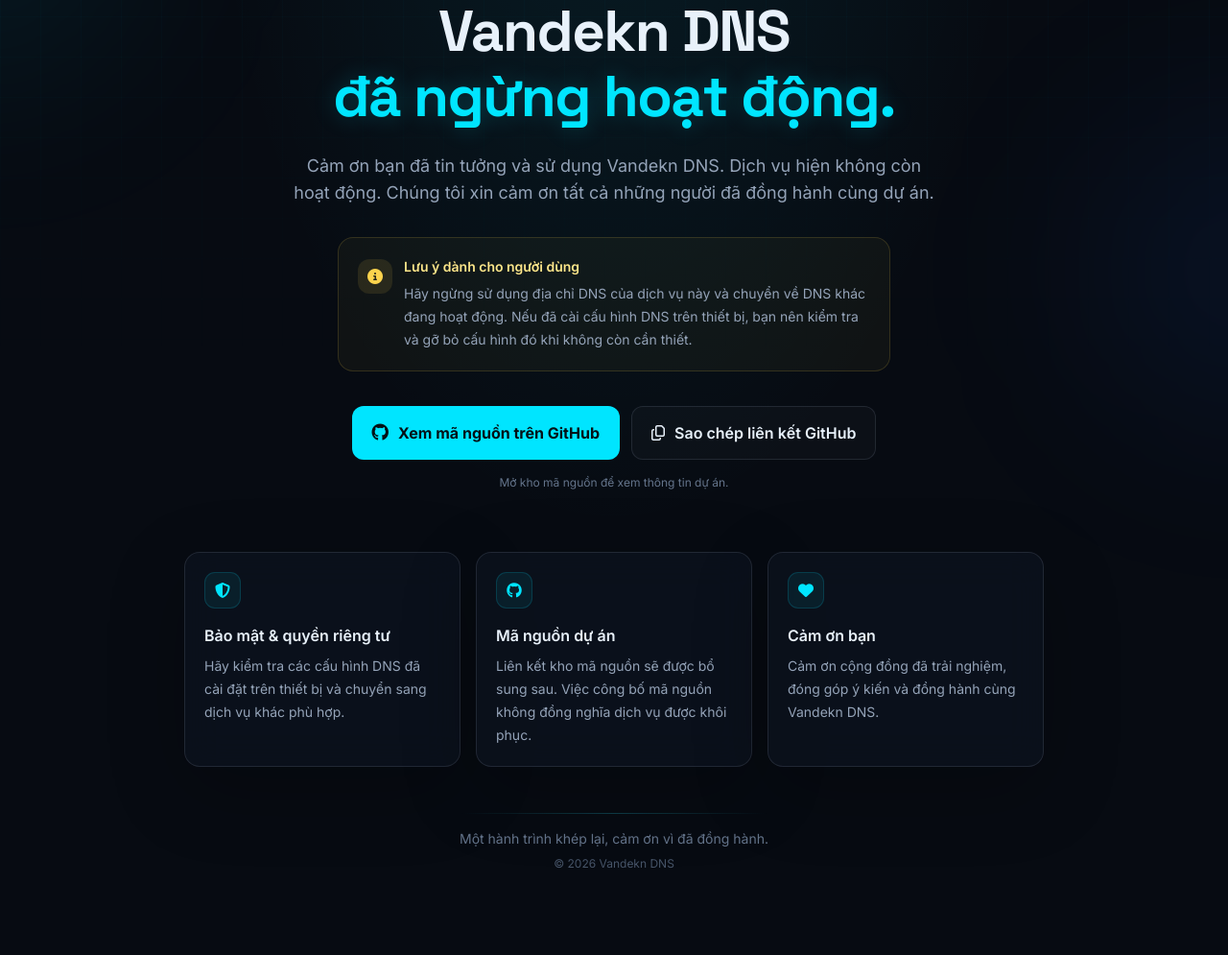
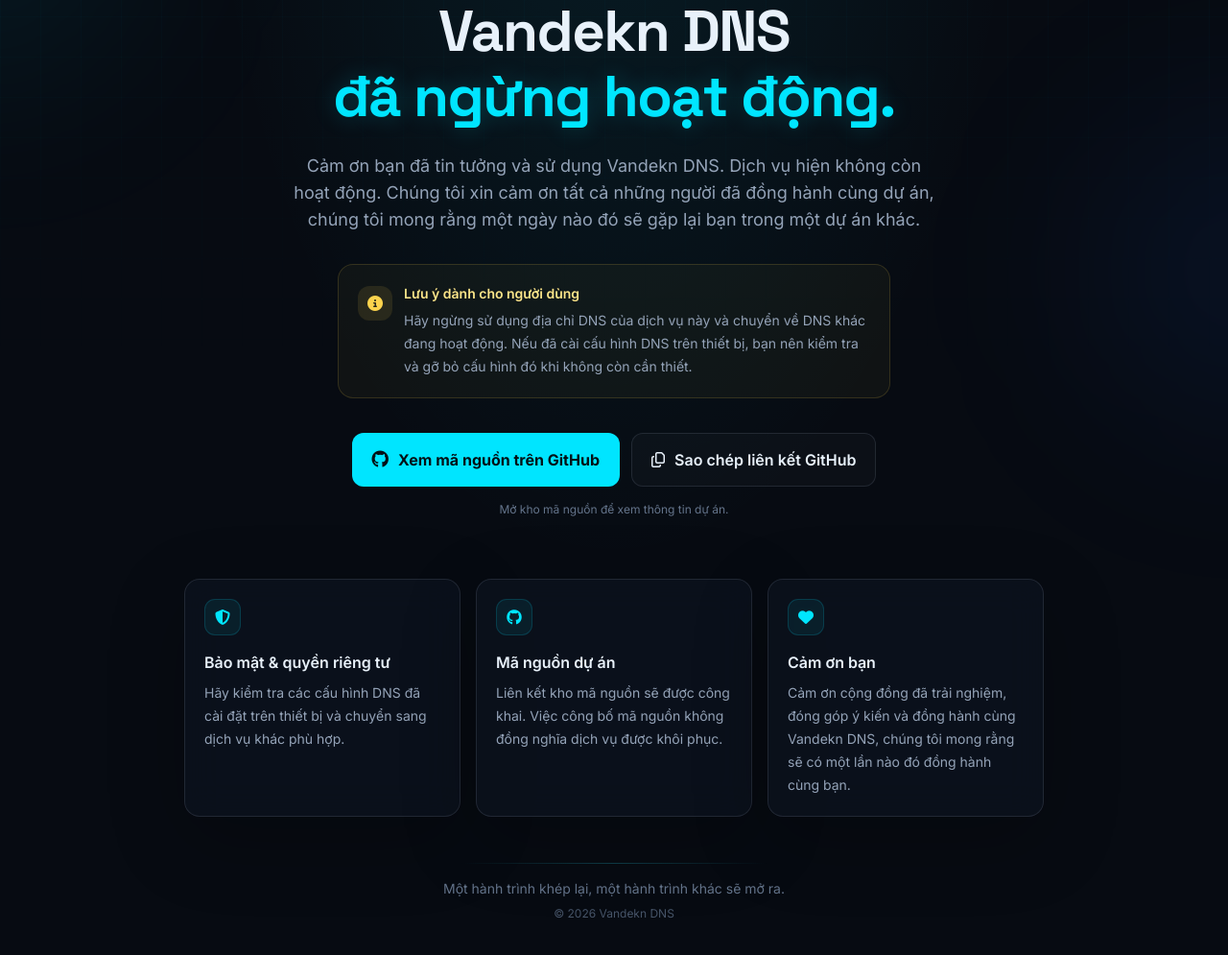
Before and after one commit to protech-code/vandekn-dns-web, a plain HTML site: page index.html in a window 1280 px wide. Shown: the part 319-1314 px from the top of the page at 96% size. Before the commit the page ends 1291 px from the top, so only its background shows below. Drawn offline with nearby package versions, Linux system fonts and the light colour scheme.

Commit message:
Restore index.html with original content

```diff
--- a/index.html
+++ b/index.html
@@ -84,7 +84,7 @@
             <p class="fade-up delay-2 mx-auto mt-7 max-w-2xl text-base leading-8 text-slate-400 sm:text-lg">
                 Cảm ơn bạn đã tin tưởng và sử dụng Vandekn DNS.
                 Dịch vụ hiện không còn hoạt động. Chúng tôi xin cảm ơn
-                tất cả những người đã đồng hành cùng dự án.
+                tất cả những người đã đồng hành cùng dự án, chúng tôi mong rằng một ngày nào đó sẽ gặp lại bạn trong một dự án khác.
             </p>
 
             <div class="fade-up delay-3 mx-auto mt-8 max-w-xl rounded-2xl border border-amber-300/15 bg-amber-300/[0.04] p-4 text-left sm:p-5">
@@ -150,7 +150,7 @@
                 </div>
                 <h2 class="font-semibold">Mã nguồn dự án</h2>
                 <p class="mt-2 text-sm leading-6 text-slate-400">
-                    Liên kết kho mã nguồn sẽ được bổ sung sau. Việc công bố
+                    Liên kết kho mã nguồn sẽ được công khai. Việc công bố
                     mã nguồn không đồng nghĩa dịch vụ được khôi phục.
                 </p>
             </article>
@@ -162,7 +162,7 @@
                 <h2 class="font-semibold">Cảm ơn bạn</h2>
                 <p class="mt-2 text-sm leading-6 text-slate-400">
                     Cảm ơn cộng đồng đã trải nghiệm, đóng góp ý kiến
-                    và đồng hành cùng Vandekn DNS.
+                    và đồng hành cùng Vandekn DNS, chúng tôi mong rằng sẽ có một lần nào đó đồng hành cùng bạn.
                 </p>
             </article>
 
@@ -171,7 +171,7 @@
         <div class="mt-12 text-center">
             <div class="mx-auto mb-4 h-px max-w-xs bg-gradient-to-r from-transparent via-cyan-400/25 to-transparent"></div>
             <p class="text-sm text-slate-500">
-                Một hành trình khép lại, cảm ơn vì đã đồng hành.
+                Một hành trình khép lại, một hành trình khác sẽ mở ra.
             </p>
             <p class="mt-2 text-xs text-slate-600">
                 © <span id="year"></span> Vandekn DNS
```
